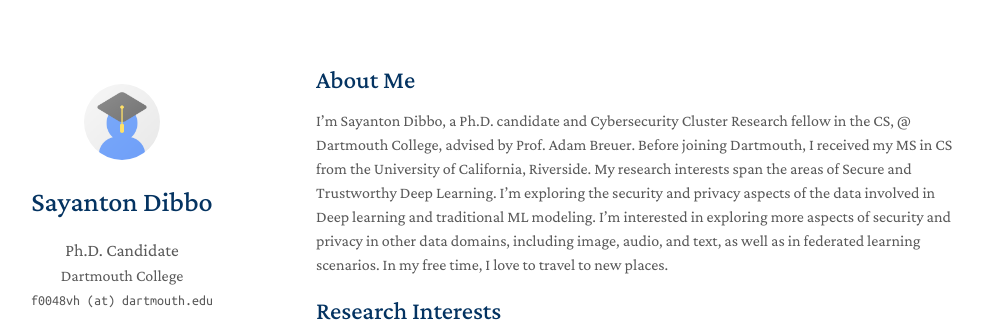
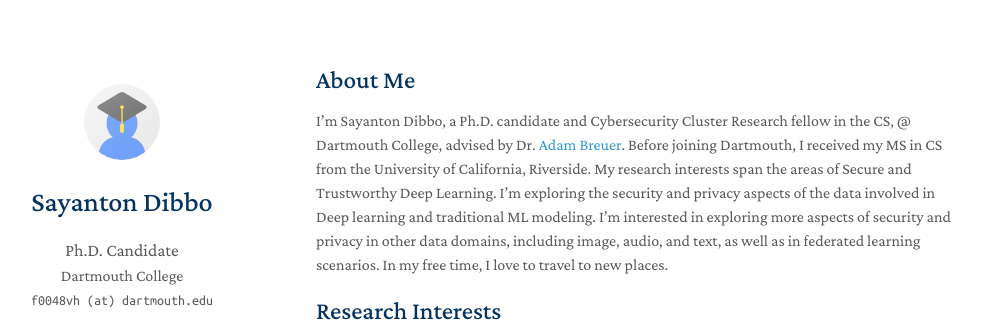
Before and after one commit to SayantonDibbo/SayantonDibbo.github.io, a Jekyll site: the page built from index.md, in a window 1280 px wide and 1340 px high. Shown: the top 329 px of the window, without its empty margins (154-1137 px from the left). Built offline with Jekyll 4.4.1, drawn with Linux system fonts in a browser that asks for light colours; nearby versions of some CDN libraries; a style sheet for code colours, icons or effects is not loaded; our own code applies the rules of GitHub Pages for plain Markdown files.

Commit message:
Update index.md

```diff
--- a/index.md
+++ b/index.md
@@ -4,7 +4,7 @@
 
 ## About Me
 
-I'm Sayanton Dibbo, a Ph.D. candidate and Cybersecurity Cluster Research fellow in the CS, @ Dartmouth College, advised by Prof. Adam Breuer. Before joining Dartmouth, I received my MS in CS from the University of California, Riverside.
+I'm Sayanton Dibbo, a Ph.D. candidate and Cybersecurity Cluster Research fellow in the CS, @ Dartmouth College, advised by Dr. <a href="https://www.adambreuer.com/">Adam Breuer</a>. Before joining Dartmouth, I received my MS in CS from the University of California, Riverside.
 My research interests span the areas of Secure and Trustworthy Deep Learning.  I'm exploring the security and privacy aspects of the data involved in Deep learning and traditional ML modeling. I'm interested in exploring more aspects of security and privacy in other data domains, including image, audio, and text, as well as in federated learning scenarios.
 In my free time, I love to travel to new places.
 
```
